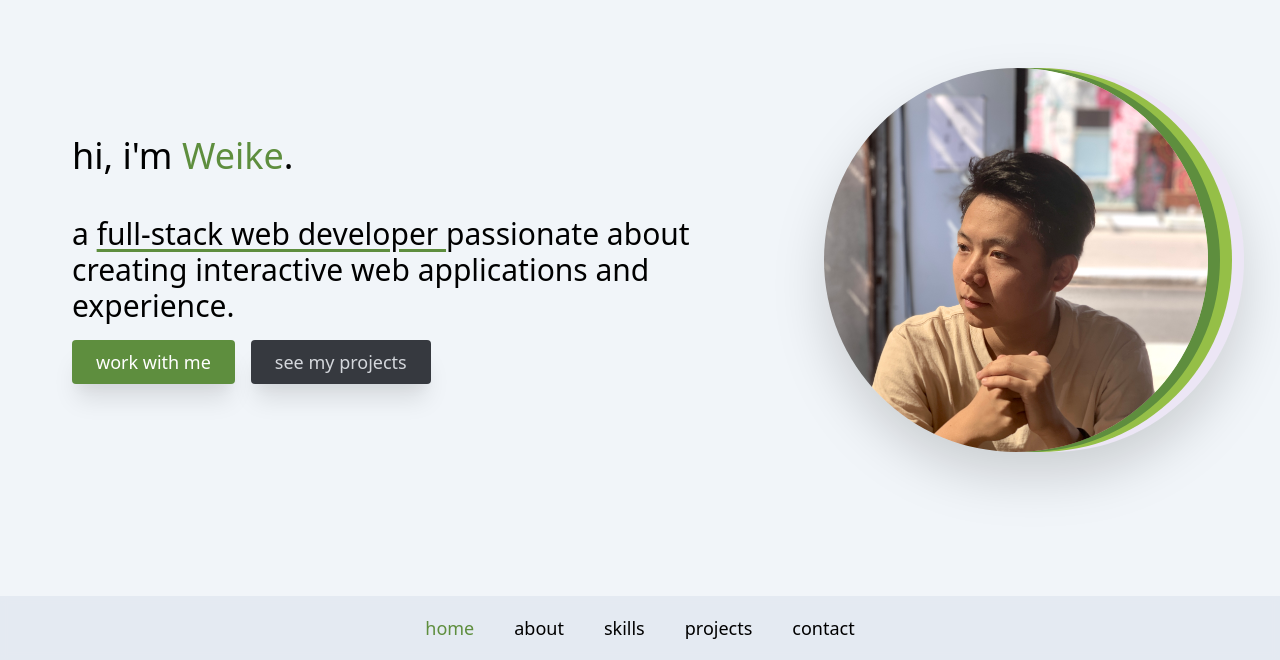
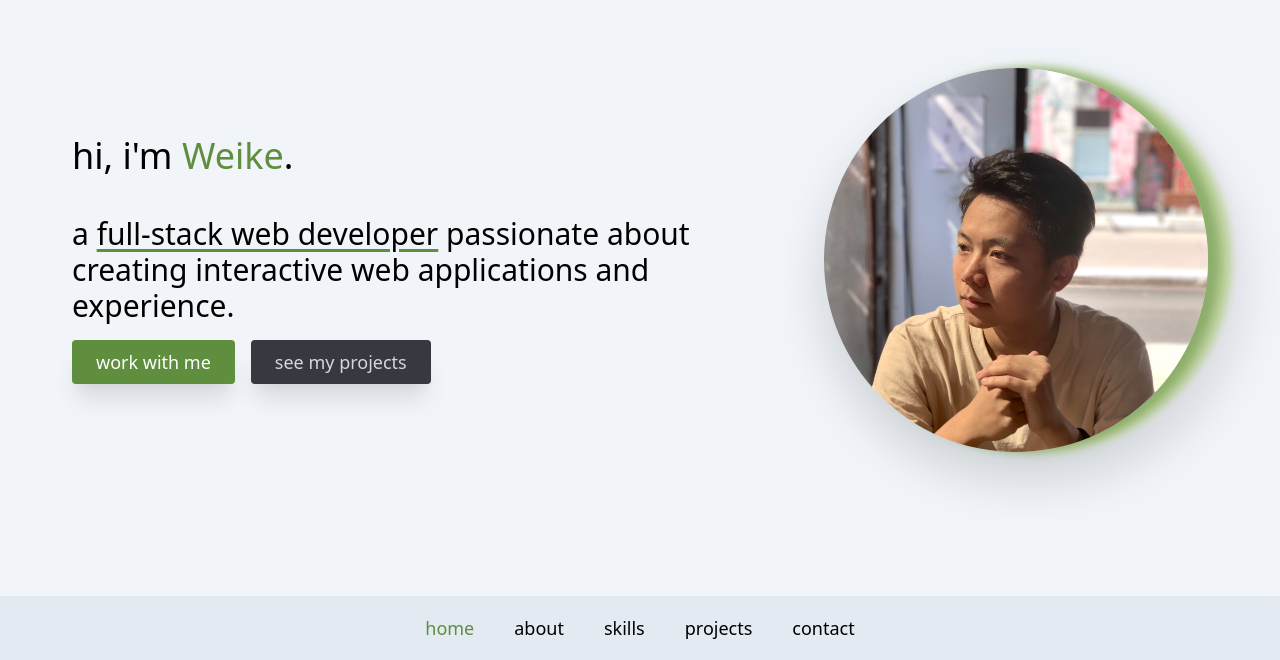
Before and after one commit to WeikeShi0730/portfolio, a React (Create React App) app: page / in a window 1280 px wide. Shown: the part 140-800 px from the top of the page. Built offline with nearby package versions, Linux system fonts and the light colour scheme.

Commit message:
fix image shadow

```diff
--- a/src/components/home/home.component.jsx
+++ b/src/components/home/home.component.jsx
@@ -11,7 +11,10 @@ const Home = () => {
           </div>
           <br className="hidden lg:inline-block" />
           <div className="sm:text-3xl text-2xl mb-4 text-black">
-            a <span className="underline decoration-green-500 underline-offset-4">full-stack web developer </span>
+            a{" "}
+            <span className="underline decoration-green-500 underline-offset-4">
+              full-stack web developer
+            </span>{" "}
             passionate about creating interactive web applications and
             experience.
           </div>
--- a/tailwind.config.js
+++ b/tailwind.config.js
@@ -4,7 +4,7 @@ module.exports = {
     boxShadow: {
       sm: "0 1px 2px 0 rgba(0, 0, 0, 0.05)",
       DEFAULT:
-        "12px 0 rgba(94, 142, 62, 1), 24px 0 rgba(149, 191, 71, 1), 36px 0 rgba(236, 230, 245, 1);",
+        "12px 0 10px 0 rgba(94, 142, 62, 0.5), 24px 0 10px 0 rgba(149, 191, 71, 0.5), 36px 0 10px 0 rgba(236, 230, 245, 0.5);",
       md: "0 4px 6px -1px rgba(0, 0, 0, 0.1), 0 2px 4px -1px rgba(0, 0, 0, 0.06)",
       lg: "0 10px 15px -3px rgba(0, 0, 0, 0.1), 0 4px 6px -2px rgba(0, 0, 0, 0.05)",
       xl: "0 20px 25px -5px rgba(0, 0, 0, 0.1), 0 10px 10px -5px rgba(0, 0, 0, 0.04)",
```
